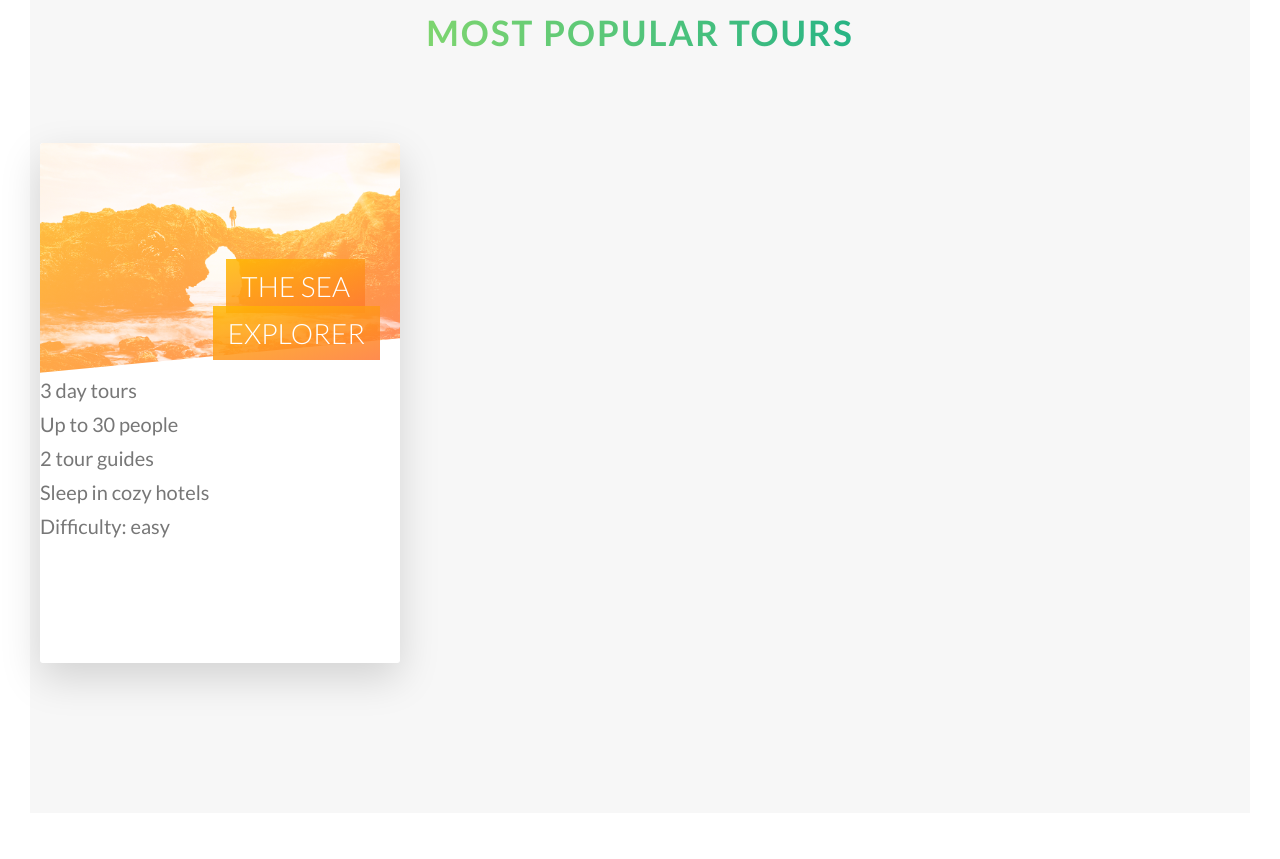
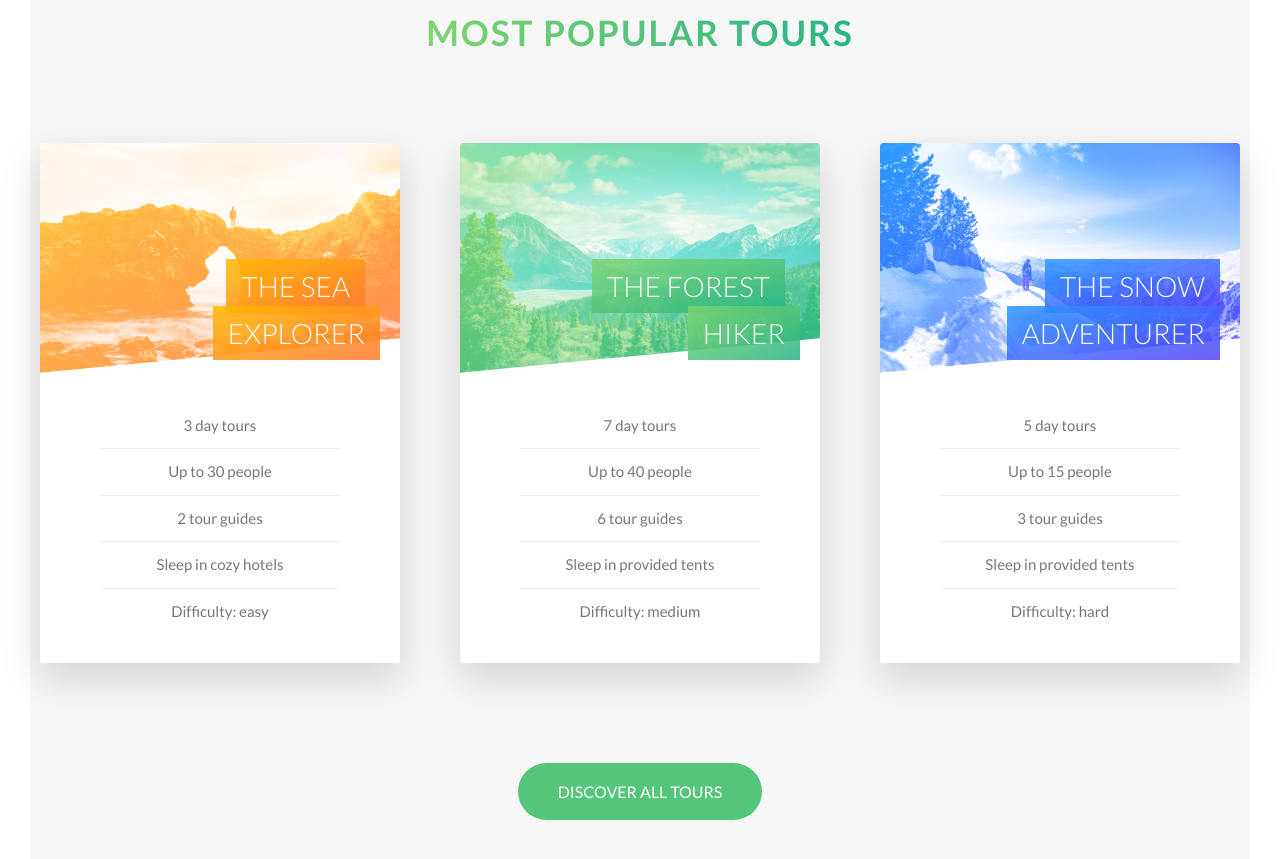
Before and after one commit to DeepLearnerSC/Natours-Project, a website: page index.html in a window 1280 px wide. Shown: the part 2332-3191 px from the top of the page. Drawn offline with Linux system fonts and the light colour scheme.

Commit message:
tours_section done

```diff
--- a/index.html
+++ b/index.html
@@ -184,7 +184,7 @@
             </div>
           </div>
 
-          <!-- <div class="col-1-of-3">
+          <div class="col-1-of-3">
             <div class="card">
               <div class="card__side card__side--front">
                 <div class="card__picture card__picture--2">
@@ -248,12 +248,12 @@
                 </div>
               </div>
             </div>
-          </div> -->
+          </div>
         </div>
 
-        <!-- <div class="u-center-text u-margin-top-huge">
+        <div class="u-center-text u-margin-top-huge">
           <a href="#" class="btn btn--green">Discover all tours</a>
-        </div> -->
+        </div>
       </section>
     </main>
   </body>
--- a/sass/components/_buttons.scss
+++ b/sass/components/_buttons.scss
@@ -41,6 +41,15 @@
 
         &::after {
             background-color: $color-white;
+        }
+    }
+
+    &--green {
+        background-color: $color-primary;
+        color: $color-white;
+
+        &::after {
+            background-color: $color-primary;
         }
     }
 
--- a/sass/components/_card.scss
+++ b/sass/components/_card.scss
@@ -29,20 +29,19 @@
         }
 
         &--back {
-            background-color: green;
             transform: rotateY(180deg);
 
             &-1 {
                 background-image: linear-gradient(to right bottom, $color-secondary-light, $color-secondary-dark);
             }
 
-    //         &-2 {
-    //             background-image: linear-gradient(to right bottom, $color-primary-light, $color-primary-dark);
-    //         }
+            &-2 {
+                background-image: linear-gradient(to right bottom, $color-primary-light, $color-primary-dark);
+            }
 
-    //         &-3 {
-    //             background-image: linear-gradient(to right bottom, $color-tertiary-light, $color-tertiary-dark);
-    //         }
+            &-3 {
+                background-image: linear-gradient(to right bottom, $color-tertiary-light, $color-tertiary-dark);
+            }
         }
     }
 
@@ -71,15 +70,15 @@
             url(../img/nat-5.jpg);
         }
 
-    //     &--2 {
-    //         background-image: linear-gradient(to right bottom, $color-primary-light, $color-primary-dark),
-    //         url(../img/nat-6.jpg);
-    //     }
+        &--2 {
+            background-image: linear-gradient(to right bottom, $color-primary-light, $color-primary-dark),
+            url(../img/nat-6.jpg);
+        }
 
-    //     &--3 {
-    //         background-image: linear-gradient(to right bottom, $color-tertiary-light, $color-tertiary-dark),
-    //         url(../img/nat-7.jpg);
-    //     }
+        &--3 {
+            background-image: linear-gradient(to right bottom, $color-tertiary-light, $color-tertiary-dark),
+            url(../img/nat-7.jpg);
+        }
     }
 
     &__heading {
@@ -106,62 +105,61 @@
             rgba($color-secondary-dark, .85));
         }
 
-    //     &--2 {
-    //         background-image: linear-gradient(to right bottom,
-    //         rgba($color-primary-light, .85),
-    //         rgba($color-primary-dark, .85));
-    //     }
+        &--2 {
+            background-image: linear-gradient(to right bottom,
+            rgba($color-primary-light, .85),
+            rgba($color-primary-dark, .85));
+        }
 
-    //     &--3 {
-    //         background-image: linear-gradient(to right bottom,
-    //         rgba($color-tertiary-light, .85),
-    //         rgba($color-tertiary-dark, .85));
-    //     }
+        &--3 {
+            background-image: linear-gradient(to right bottom,
+            rgba($color-tertiary-light, .85),
+            rgba($color-tertiary-dark, .85));
+        }
     }
 
-    // &__details {
-    //     padding: 3rem;
+    &__details {
+        padding: 3rem;
 
-    //     ul {
-    //         list-style: none;
-    //         width: 80%;
-    //         margin: 0 auto;
+        ul {
+            list-style: none;
+            width: 80%;
+            margin: 0 auto;
 
-    //         li {
-    //             text-align: center;
-    //             font-size: 1.5rem;
-    //             padding: 1rem;
+            li {
+                text-align: center;
+                font-size: 1.5rem;
+                padding: 1rem;
 
-    //             &:not(:last-child) {
-    //                 border-bottom: 1px solid $color-grey-light-2;
-    //             }
-    //         }
-    //     }
-    // }
+                &:not(:last-child) {
+                    border-bottom: 1px solid $color-grey-light-2;
+                }
+            }
+        }
+    }
 
-    // // FRONT SIDE STYLING
-    // &__cta {
-    //     position: absolute;
-    //     top: 50%;
-    //     left: 50%;
-    //     transform: translate(-50%, -50%);
-    //     width: 90%;
-    //     text-align: center;
-    // }
+    // FRONT SIDE STYLING
+    &__cta {
+        position: absolute;
+        top: 50%;
+        left: 50%;
+        transform: translate(-50%, -50%);
+        width: 90%;
+        text-align: center;
+    }
 
-    // &__price-box {
-    //     text-align: center;
-    //     color: $color-white;
-    //     margin-bottom: 8rem;
-    // }
+    &__price-box {
+        color: $color-white;
+        margin-bottom: 8rem;
+    }
 
-    // &__price-only {
-    //     font-size: 1.4rem;
-    //     text-transform: uppercase;
-    // }
+    &__price-only {
+        font-size: 1.4rem;
+        text-transform: uppercase;
+    }
 
-    // &__price-value {
-    //     font-size: 6rem;
-    //     font-weight: 100;
-    // }
+    &__price-value {
+        font-size: 6rem;
+        font-weight: 100;
+    }
 }
```
Also changed, not shown: css/style.css.
